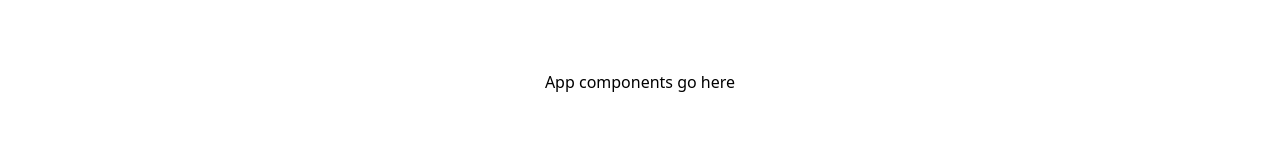
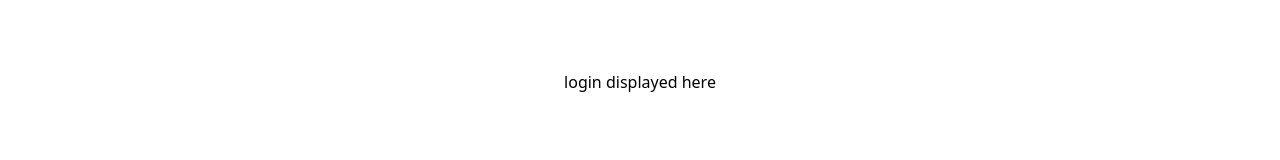
Before and after one commit to scott-richardson-135/startup, a React (Vite) app: page / in a window 1280 px wide. Shown: the part 348-508 px from the top of the page. Built offline with nearby package versions, Linux system fonts and the light colour scheme.

Commit message:
fixed notfound error

```diff
--- a/src/app.jsx
+++ b/src/app.jsx
@@ -29,7 +29,13 @@ export default function App() {
         </nav>
     </header>
 
-    <main>App components go here</main>
+
+    <Routes>
+        <Route path='/' element={<Login />} exact />
+        <Route path='/play' element={<Play />} />
+        <Route path='/stats' element={<Stats />} />
+        <Route path='*' element={<NotFound />} />
+    </Routes>
 
     <footer>
         <div class="container-fluid">
@@ -41,3 +47,7 @@ export default function App() {
   </BrowserRouter>
   );
 }
+
+function NotFound() {
+    return <main className='container-fluid bg-secondary text-center'>404: Return to sender. Address unknown.</main>;
+  }
```
